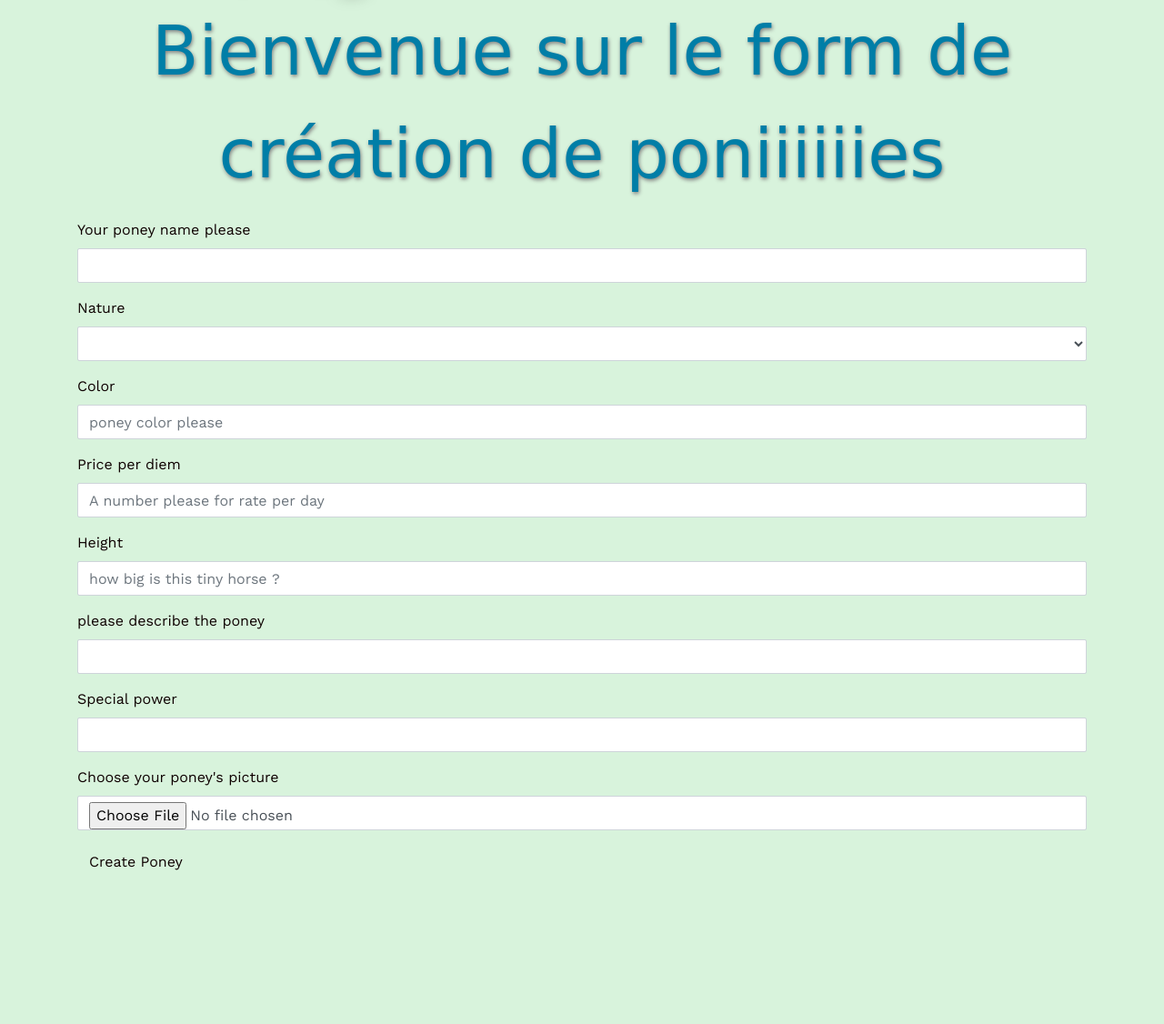
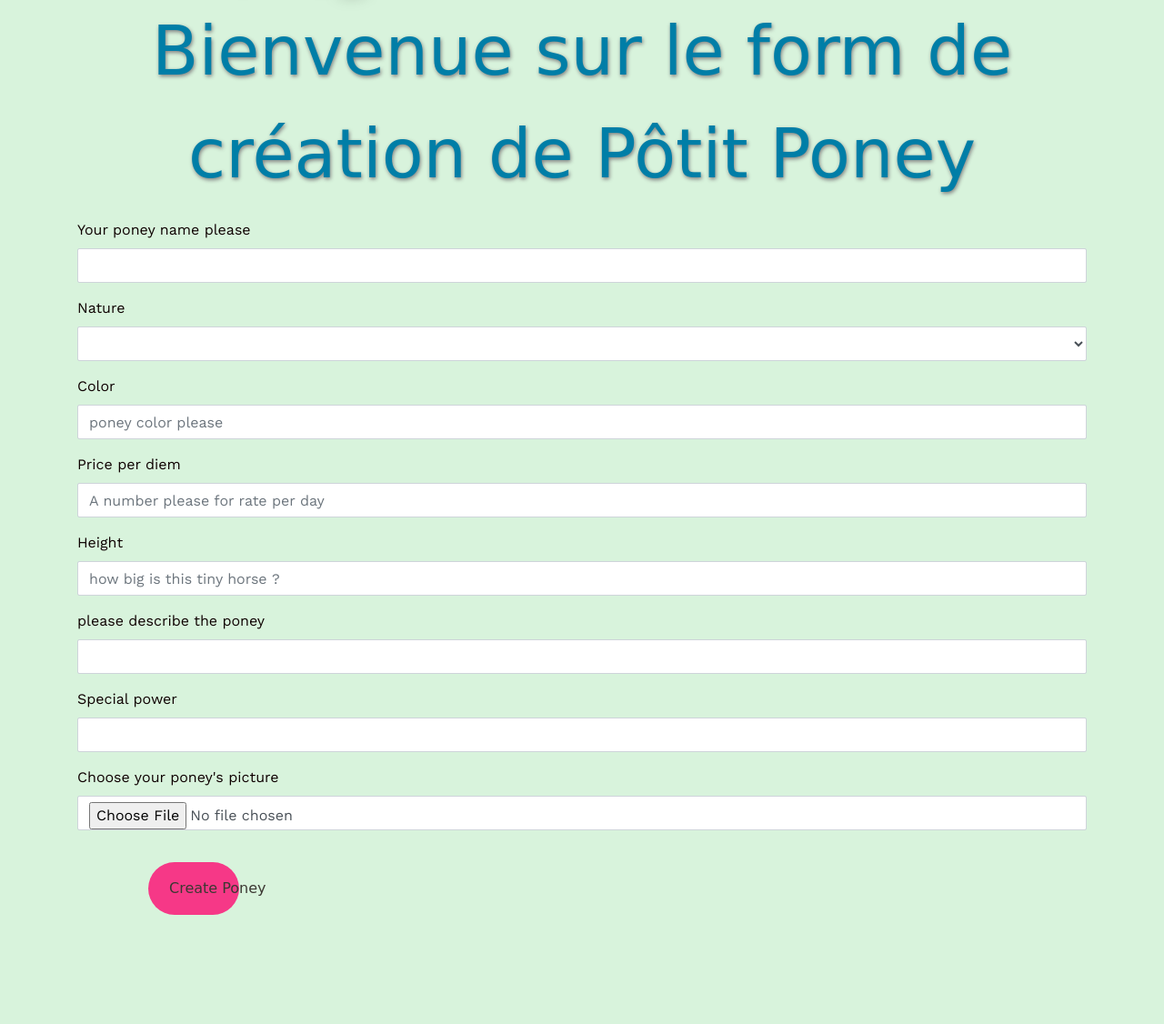
Before and after one commit to jkmn-eu/PoneyrBnB, a Rails app: page /poneys/new in a window 1280 px wide. Shown: the part 97-1223 px from the top of the page at 91% size. Before the commit the page ends 1054 px from the top, so only its background shows below. Run offline with Rails 7, Linux system fonts and the light colour scheme; style sheets or scripts are compiled from the project's sources; some libraries are stand-ins or nearby versions; some web fonts are replaced.

Commit message:
finished working on css

```diff
--- a/app/views/poneys/myponies.html.erb
+++ b/app/views/poneys/myponies.html.erb
@@ -3,7 +3,7 @@
 <div class="poney-cards" style="border:double;border-width:16px;border-color: #e2cfc4;border-radius: 23px;" >
     <% @myponies.each do |p| %>
     <%= link_to poney_path(p) do%>
-      <div style="font-size:20px; text-align:center;  margin-top:30px; ">➜ <%= p.name %>, <%= p.color %></p></div>
+      <div style="font-size:20px; text-align:center;  margin-top:30px; ">➜ <%= p.name %></p></div>
       <% end %>
     <% end %>
 </div>
--- a/app/views/poneys/new.html.erb
+++ b/app/views/poneys/new.html.erb
@@ -1,4 +1,4 @@
-<p class="indiv-card-title">Bienvenue sur le form de création de poniiiiiies</p>
+<p class="indiv-card-title">Bienvenue sur le form de création de Pôtit Poney </p>
 
 <%= simple_form_for @poney, method: :post do |f| %>
   <%= f.input :name, label: 'Your poney name please', error: 'Name is mandatory, please specify one' %>
@@ -9,5 +9,5 @@
   <%= f.input :description, label: 'please describe the poney' %>
   <%= f.input :special_power, label: 'Special power' %>
   <%= f.input :photo, as: :file, label: "Choose your poney's picture" %>
-  <%= f.button :submit %>
+  <div class="btn-individual btn-flat"><%= f.button :submit %></div>
 <% end %>
```
